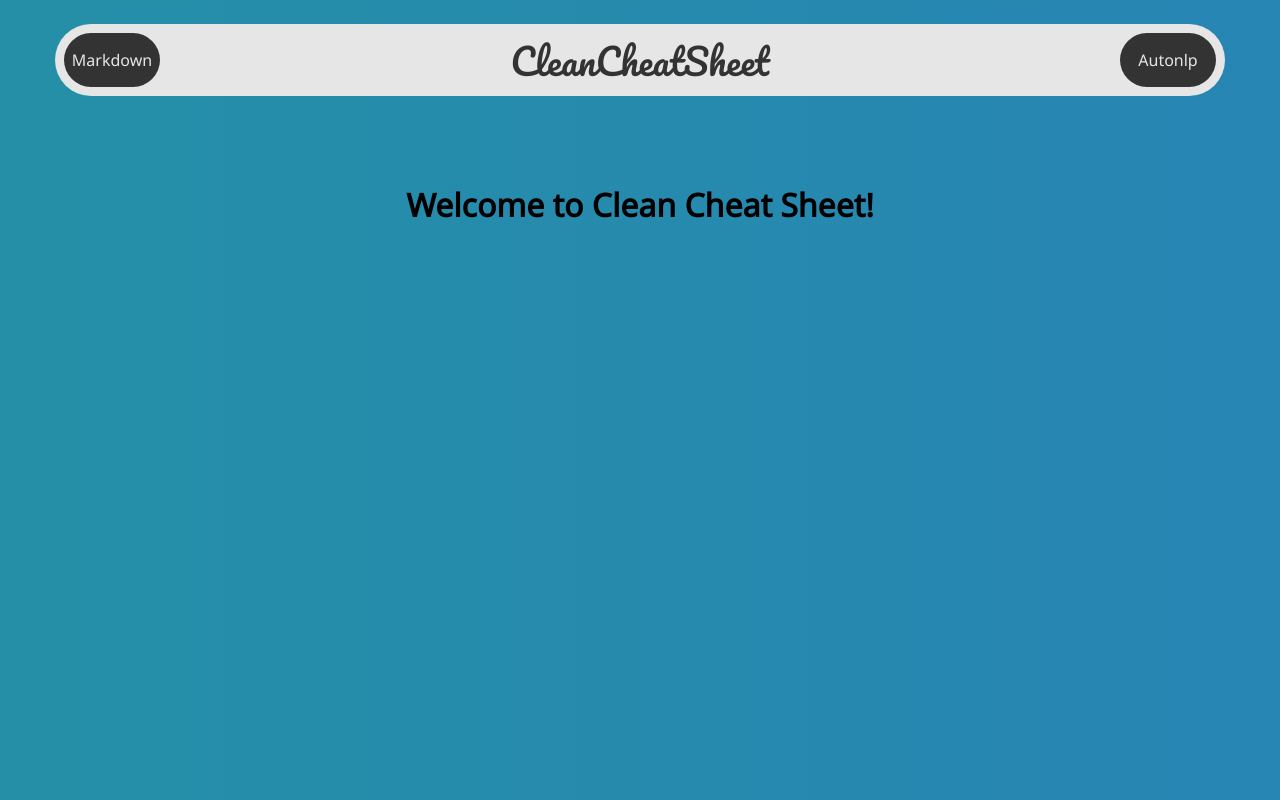
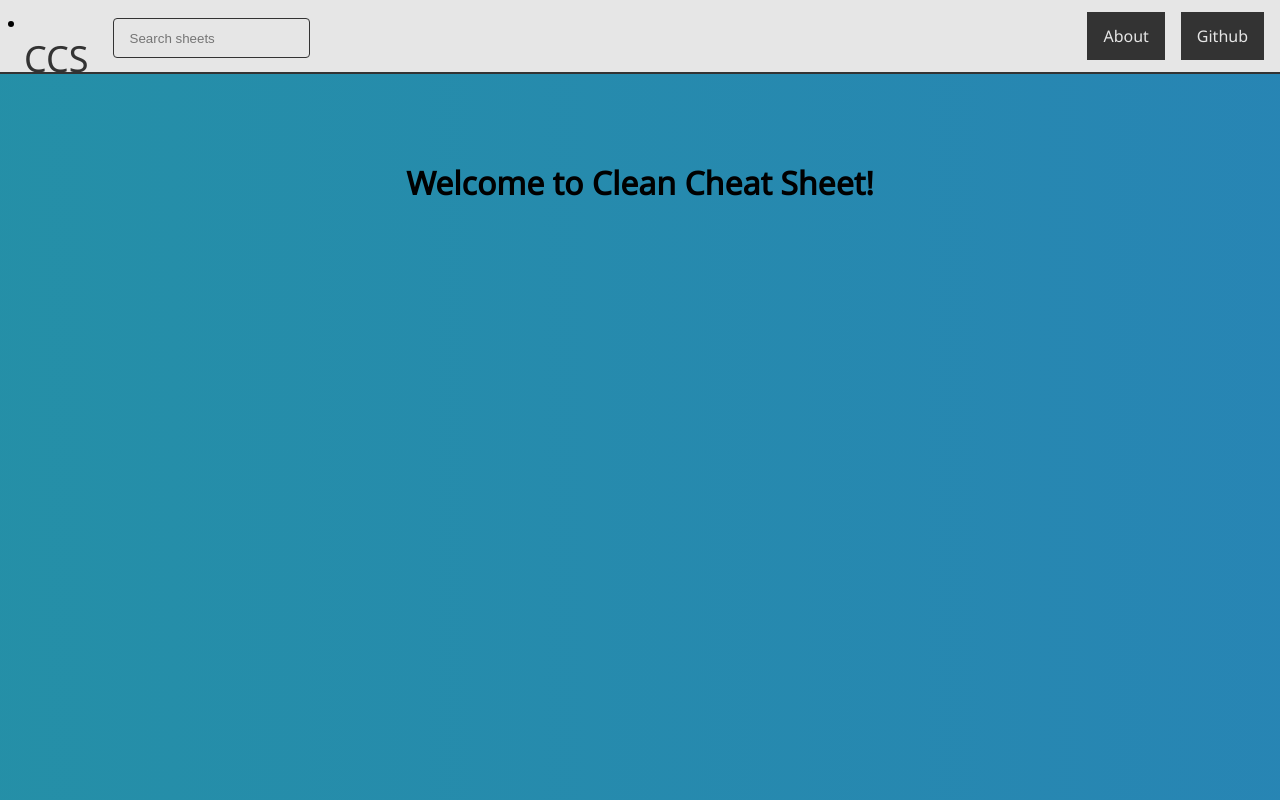
Before and after one commit to CleanCheatSheet/website, a Next.js app: page / in a window 1280 px wide. Built offline with nearby package versions, Linux system fonts and the light colour scheme.

Commit message:
create navbar

```diff
--- /dev/null
+++ b/cache/data.js
@@ -0,0 +1 @@
+export const sheets = [{"title":"autonlp"},{"title":"markdown"}]
--- a/components/navbar.js
+++ b/components/navbar.js
@@ -1,9 +1,12 @@
 import styles from "../styles/Navbar.module.css";
+import Search from "./search"
 import React, { useState} from 'react';
 
 export function Navbar(props) {
   return (
     <nav className={styles.navbar}>
+      <NavItem content="CCS" link="/" css="logo"/>
+      <Search />
       <ul className={styles['navbar-nav']}>{props.children}</ul>
     </nav>
   );
--- /dev/null
+++ b/components/search.js
@@ -0,0 +1,63 @@
+import { useCallback, useRef, useState } from "react";
+import Link from "next/link";
+import styles from "../styles/Search.module.css";
+
+export default function Search() {
+  const searchRef = useRef(null);
+  const [query, setQuery] = useState("");
+  const [active, setActive] = useState(false);
+  const [results, setResults] = useState([]);
+
+  const searchEndpoint = (query) => `/api/search?q=${query}`;
+
+  const onChange = useCallback((event) => {
+    const query = event.target.value;
+    setQuery(query);
+    if (query.length) {
+      fetch(searchEndpoint(query))
+        .then((res) => res.json())
+        .then((res) => {
+          setResults(res.results);
+        });
+    } else {
+      setResults([]);
+    }
+  }, []);
+
+  const onFocus = useCallback(() => {
+    setActive(true);
+    window.addEventListener("click", onClick);
+  }, []);
+
+  const onClick = useCallback((event) => {
+    if (searchRef.current && !searchRef.current.contains(event.target)) {
+      setActive(false);
+      setQuery("");
+      window.removeEventListener("click", onClick);
+    }
+  }, []);
+
+  return (
+    <div className={styles.container} ref={searchRef}>
+      <input
+        className={styles.search}
+        onChange={onChange}
+        onFocus={onFocus}
+        placeholder="Search sheets"
+        type="text"
+        value={query}
+      />
+      {active && results.length > 0 && (
+        <ul className={styles.results}>
+          {results.map(({ title }) => (
+            <li className={styles.result} key={title}>
+              <Link href="/[title]" as={`/${title}`}>
+                <a className={styles.link}>{title}</a>
+              </Link>
+            </li>
+          ))}
+        </ul>
+      )}
+    </div>
+  );
+}
--- a/package.json
+++ b/package.json
@@ -12,7 +12,8 @@
     "next": "11.1.0",
     "react": "17.0.2",
     "react-dom": "17.0.2",
-    "styled-jsx": "^4.0.0"
+    "styled-jsx": "^4.0.0",
+    "sync-request": "^6.1.0"
   },
   "devDependencies": {
     "eslint": "7.32.0",
--- a/pages/_app.js
+++ b/pages/_app.js
@@ -1,12 +1,13 @@
 import "../styles/globals.css";
 import { Navbar, NavItem } from "../components/navbar";
+import { Search } from "../components/search";
 
 function MyApp({ Component, pageProps }) {
   return <>
       <Navbar>
-        <NavItem content="Markdown" link="/markdown" />
-        <NavItem content="CleanCheatSheet" link="/" css="logo"/>
-        <NavItem content="Autonlp" link="/autonlp" />
+
+        <NavItem content="About" link="/about" />
+        <NavItem content="Github" link="https://github.com/CleanCheatSheet/sheets" />
       </Navbar>
       <Component {...pageProps} />
     </>
--- a/pages/api/hello.js
+++ /dev/null
@@ -1,5 +0,0 @@
-// Next.js API route support: https://nextjs.org/docs/api-routes/introduction
-
-export default function handler(req, res) {
-  res.status(200).json({ name: 'John Doe' })
-}
--- /dev/null
+++ b/pages/api/search.js
@@ -0,0 +1,10 @@
+const sheets = require("../../cache/data").sheets
+
+export default (req, res) => {
+  const results = req.query.q
+    ? sheets.filter((sheet) => sheet.title.toLowerCase().includes(req.query.q))
+    : [];
+  res.statusCode = 200;
+  res.setHeader("Content-Type", "application/json");
+  res.end(JSON.stringify({ results }));
+};
--- a/pages/index.js
+++ b/pages/index.js
@@ -1,4 +1,5 @@
 import Head from "next/head";
+import Search from '../components/search'
 
 export default function Home() {
   return (
@@ -14,6 +15,7 @@ export default function Home() {
         <br></br>
         <br></br>
         <h1><center>Welcome to Clean Cheat Sheet!</center></h1>
+        {/* <Search /> */}
       </main>
     </div>
   );
--- a/styles/Navbar.module.css
+++ b/styles/Navbar.module.css
@@ -2,18 +2,19 @@
 
 /* <nav> */
 .navbar {
-  margin: auto;
+  /* margin: auto; */
   height: var(--nav-size);
-  width: 90%;
+  /* width: 90%; */
+  width: 100%;
   background: var(--nav-bg);
-  border-radius: var(--nav-size);
-  padding-left: calc(var(--nav-size) / 8);
-  padding-right: calc(var(--nav-size) / 8);
-  border-bottom: var(--border);
+  /* border-radius: var(--nav-size); */
+  /* padding-left: calc(var(--nav-size) / 8); */
+  /* padding-right: calc(var(--nav-size) / 8); */
+  border-bottom: 0.125rem solid var(--nav-bg-accent);
   display: flex;
   justify-content: center;
   align-items: center;
-  margin-top: 1.5rem;
+
 }
 
 /* <ul> */
@@ -21,23 +22,27 @@
   width: 100%;
   height: 100%;
   display: flex;
-  justify-content: space-between;
+  justify-content: flex-end;
   align-items: center;
-
+  padding-right: 0.5rem;
 }
 
 /* <li> */
 .nav-item {
-  height: calc(var(--nav-size) - calc(var(--nav-size) / 4));
+  height: calc(var(--nav-size) - 1.5rem);
+  /* height: calc(var(--nav-size) - calc(var(--nav-size) / 4)); */
+  margin: 0.5rem;
 }
 
 /* Icon Button */
 .icon-button {
   display:inline-flex;
   background-color: var(--nav-bg-accent);
-  border-radius: var(--nav-size);
+  /* border-radius: var(--nav-size); */
   height: 100%;
-  width: 6rem;
+  /* width: 6rem; */
+  padding-right: 1rem;
+  padding-left: 1rem;
   justify-content: center;
   align-items: center;
   color: var(--icone-color);
@@ -52,6 +57,6 @@
 .logo {
     background: transparent;
     color: var(--logo-color);
-    font-family: 'Pacifico', cursive;
+    /* font-family: 'Pacifico', cursive; */
     font-size: var(--logo-font-size);
 }
--- /dev/null
+++ b/styles/Search.module.css
@@ -0,0 +1,42 @@
+.container {
+    height: calc(var(--nav-size) / 2);
+}
+
+.search {
+    height: calc(var(--nav-size) / 2);
+    background-color: var(--nav-bg);
+    border: 0.06125rem solid var(--nav-bg-accent);
+    padding-left: 1rem;
+    border-radius: 0.25rem;
+}
+
+.search:focus {
+    border: 0.125rem solid var(--nav-bg-accent);
+    outline: 0;
+}
+
+.results {
+    width: 100%;
+    border: none;
+    background-color: var(--nav-bg);
+    border-radius: 0.25rem;
+    overflow: hidden;
+}
+
+.result {
+    width: 100%;
+    font-size: 0.8em;
+}
+
+.link:hover {
+    filter: brightness(1.2);
+}
+
+.link {
+    display:inline-flex;
+    padding: 0.5rem;
+    width: calc(100% - 1rem);
+    height: 100%;
+    background-color: var(--nav-bg-accent);
+    color: var(--icone-color);
+}
```
Also changed, not shown: scripts/cache.js (added, +31 -0 lines), 1 other file (tests, documents, lock files or other folders).
